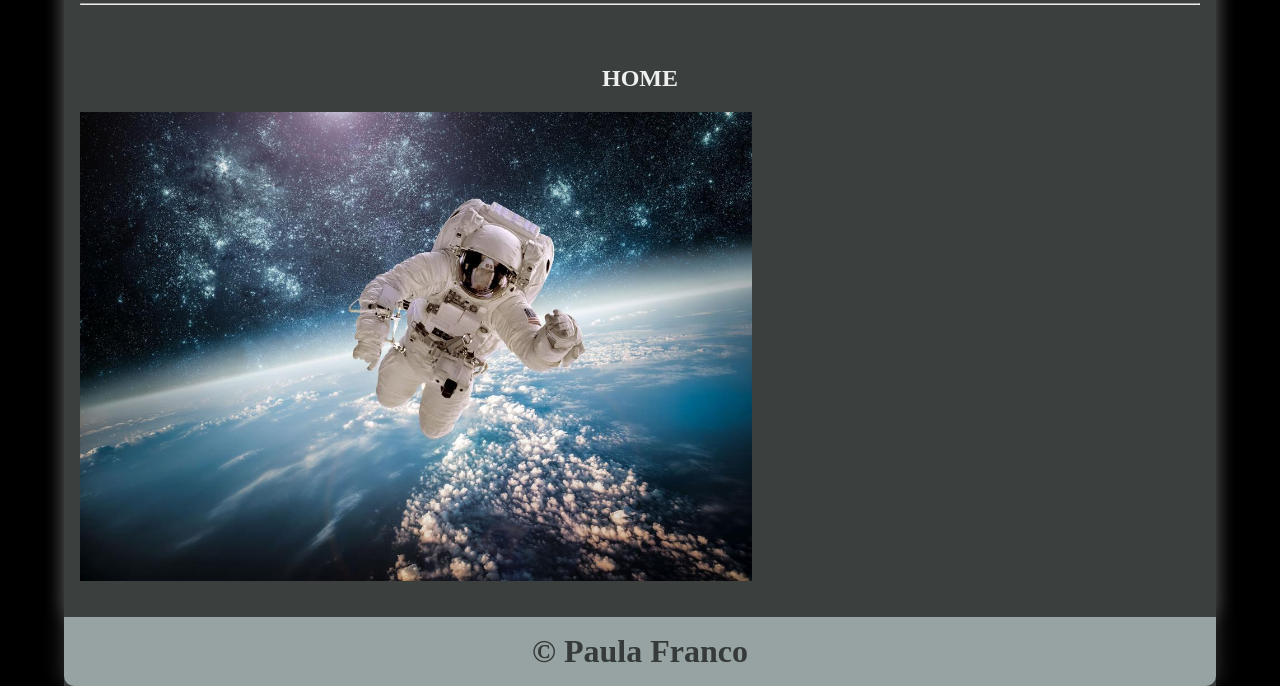
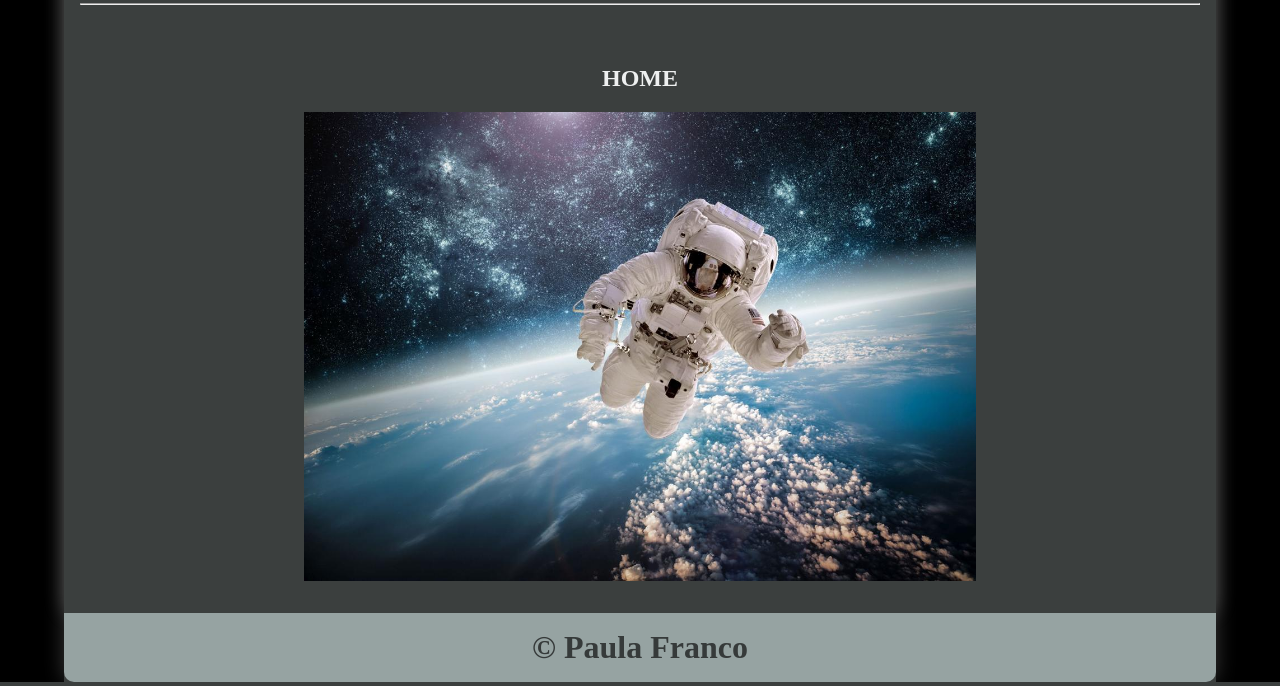
Before and after one commit to Paaulaa29/web24, a plain HTML site: page index.html in a window 1280 px wide. Shown: the part 208-894 px from the top of the page. Drawn offline with Linux system fonts and the light colour scheme.

Commit message:
img centro

```diff
--- a/css/style.css
+++ b/css/style.css
@@ -375,3 +375,7 @@ audio{
 .text-center{
     text-align: center;
 }
+.img-center {
+    display: block;
+    margin: 0 auto;
+}
--- a/index.html
+++ b/index.html
@@ -69,7 +69,7 @@
             <div class="p-3">
                 <div id="home" class="py-3">
                     <h2 class="text-center">HOME</h2>
-                    <img src="img/home.jpg" alt="" width="60%"> <!--IMG-->
+                    <img src="img/home.jpg" alt="" width="60%" class="img-center"> <!--IMG-->
                 </div>
             </div>
 
```
